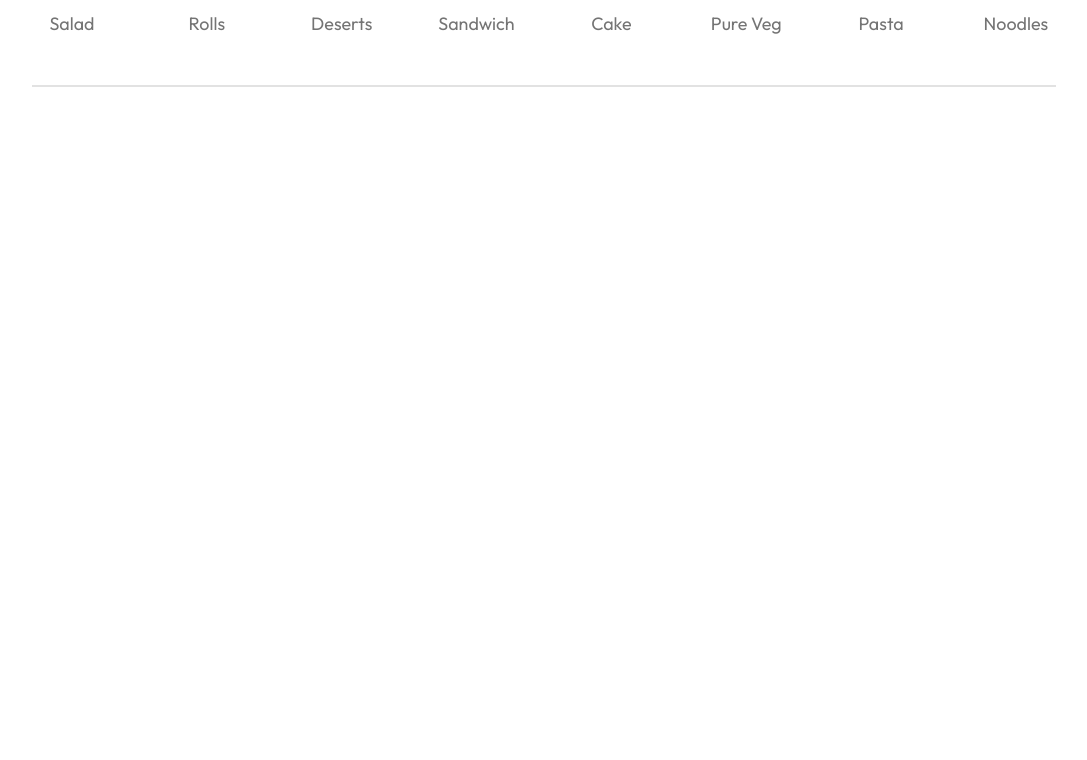
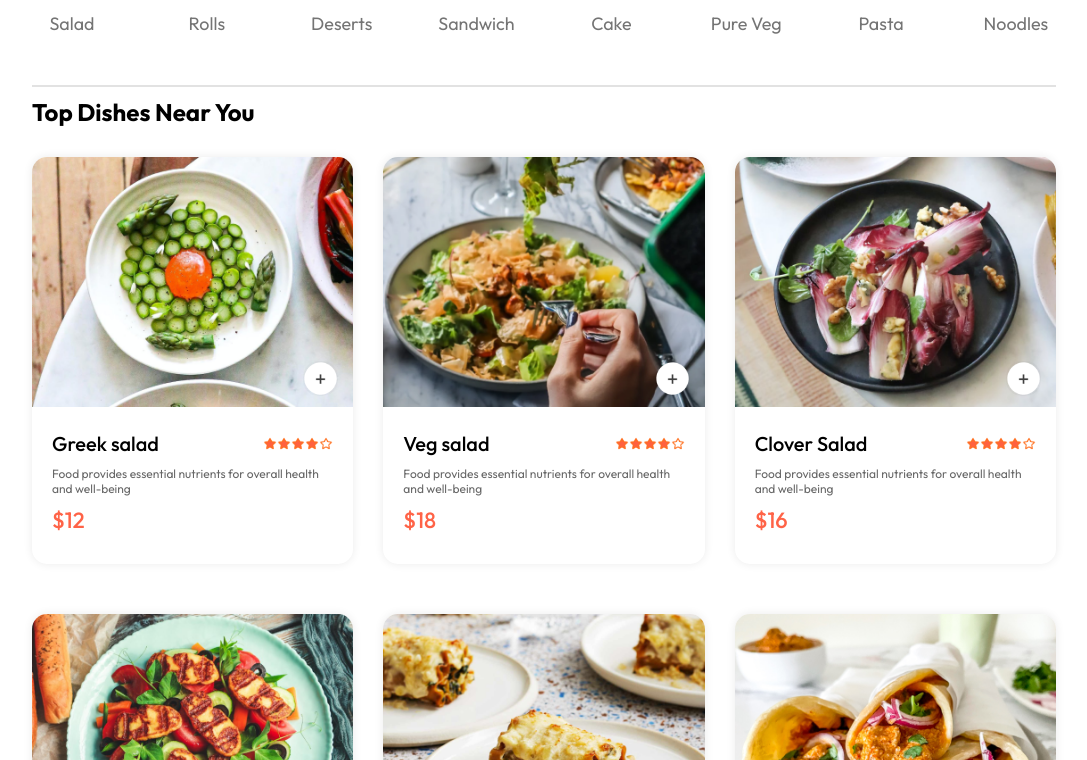
Before and after one commit to pandey06aashish/Food-Delivery-Website, a React (Vite) app in the folder frontend/: page / in a window 1280 px wide. Shown: the part 800-1560 px from the top of the page, without its empty margins (96-1183 px from the left). Before the commit the page ends 897 px from the top, so only its background shows below. Built offline with nearby package versions, Linux system fonts and the light colour scheme.

Commit message:
creating food cards and give functionality to add food and remove food

```diff
--- /dev/null
+++ b/frontend/src/components/FoodDisplay.jsx/FoodDisplay.css
@@ -0,0 +1,16 @@
+.food-display{
+    margin-top: 30px;
+
+}
+
+.food-display h2{
+    font-size: max(2vw,24px);
+}
+
+.food-display-list{
+    display: grid;
+    grid-template-columns:repeat(auto-fill,minmax(240px,1fr)) ;
+    margin-top: 30px;
+    gap: 30px;
+    row-gap: 50px;
+}
--- /dev/null
+++ b/frontend/src/components/FoodDisplay.jsx/FoodDisplay.jsx
@@ -0,0 +1,21 @@
+import React, { useContext } from 'react'
+import './FoodDisplay.css'
+import { StoreContext } from '../../context/StoreContext'
+import Fooditem from '../FoodItem/FoodItem';
+
+const FoodDisplay = ({category}) => {
+    const {food_list}=useContext(StoreContext);
+
+  return (
+    <div className=' ' id='food-display'>
+      <h2>Top Dishes Near You</h2>
+      <div className="food-display-list">
+        {food_list.map((item,index)=>{
+            return <Fooditem  key={index} id={item._id} name={item.name} decription={item.description} price={item.price} image={item.image}/>
+        })}
+      </div>
+    </div>
+  )
+}
+
+export default FoodDisplay
--- /dev/null
+++ b/frontend/src/components/FoodItem/Fooditem.css
@@ -0,0 +1,73 @@
+.food-item{
+    width: 100%;
+    margin: auto;
+    border-radius: 15px;
+    box-shadow:0px 0px 10px #00000015;
+    transition: 0.3s;
+    animation:fadeIn 1s ;
+}
+
+.food-item-image{
+    width: 100%;
+    border-radius: 15px 15px 0px 0px;
+}
+
+.food-item-info{
+    padding: 20px;
+}
+
+.food-item-name-rating{
+    display: flex;
+    justify-content: space-between;
+    align-items: center;
+    margin-bottom: 10px;
+}
+.food-item-name-rating p{
+    font-size: 20px;
+    font-weight: 500;
+}
+
+.food-item-name-rating img{
+    width: 70px;
+}
+
+.food-item-desc{
+    color: #676767;
+    font-size: 12px;
+}
+
+.food-item-price{
+    color: tomato;
+    font-size: 22px;
+    font-weight: 500;
+    margin: 10px 0px;
+}
+
+.food-item-img-container{
+    position: relative;
+}
+
+.food-item-img-container .add{
+    width: 35px;
+    position: absolute;
+    bottom: 15px;
+    right: 15px;
+    cursor: pointer;
+    border-radius: 15px;
+}
+
+.food-item-counter{
+    position: absolute;
+    bottom: 15px;
+    right: 15px;
+    display: flex;
+    align-items: center;
+    gap: 10px;
+    padding: 6px;
+    border-radius: 50px;
+   background-color: white;
+}
+
+.food-item-counter img{
+    width: 30px;
+}
--- /dev/null
+++ b/frontend/src/components/FoodItem/Fooditem.jsx
@@ -0,0 +1,36 @@
+import React, { useContext } from 'react'
+import './Fooditem.css'
+import { assets } from '../../assets/assets'
+import { StoreContext } from '../../context/StoreContext';
+const Fooditem = ({id,name,price,decription,image}) => {
+
+  const { cartItems, addToCart, removeFromCart } = useContext(StoreContext);
+
+  return (
+    <div className='food-item'>
+      <div className="food-item-img-container">
+        <img src={image} alt="" className="food-item-image" />
+        {!cartItems[id]
+        ? <img className='add' onClick={()=>addToCart(id)} src={assets.add_icon_white}alt=''/>
+        :
+        <div className='food-item-counter'>
+           <img onClick={()=>removeFromCart(id)} src={assets.remove_icon_red} alt=''/>
+           <p>{cartItems[id]}</p>
+           <img onClick={()=>addToCart(id)} src={assets.add_icon_green} alt=''/>
+        </div>
+
+        }
+      </div>
+       <div className="food-item-info">
+        <div className="food-item-name-rating">
+          <p>{name}</p>
+          <img src={assets.rating_starts} alt="" />
+        </div>
+        <p className='food-item-desc'>{decription}</p>
+        <p className='food-item-price'>${price}</p>
+       </div>
+    </div>
+  )
+}
+
+export default Fooditem
--- /dev/null
+++ b/frontend/src/context/StoreContext.jsx
@@ -0,0 +1,47 @@
+import { createContext, useState, useEffect } from "react";
+import { food_list } from "../assets/assets";
+
+export const StoreContext = createContext(null);
+
+const StoreContextProvider = (props) => {
+    const [cartItems, setCartItems] = useState({});
+
+    const addToCart = (itemId) => {
+        setCartItems((prev) => ({
+            ...prev,
+            [itemId]: (prev[itemId] || 0) + 1,
+        }));
+    };
+
+    const removeFromCart = (itemId) => {
+        setCartItems((prev) => {
+            const newItems = { ...prev };
+            if (newItems[itemId] > 1) {
+                newItems[itemId] -= 1;
+            } else {
+                delete newItems[itemId];
+            }
+            return newItems;
+        });
+    };
+
+    useEffect(() => {
+        console.log(cartItems);
+    }, [cartItems]);
+
+    const contextValue = {
+        food_list,
+        setCartItems,
+        cartItems,
+        addToCart,
+        removeFromCart,
+    };
+
+    return (
+        <StoreContext.Provider value={contextValue}>
+            {props.children}
+        </StoreContext.Provider>
+    );
+};
+
+export default StoreContextProvider;
--- a/frontend/src/main.jsx
+++ b/frontend/src/main.jsx
@@ -3,10 +3,13 @@
 import App from './App.jsx'
 import './index.css'
 import {BrowserRouter} from 'react-router-dom'
+import StoreContextProvider from './context/StoreContext.jsx'
 
 createRoot(document.getElementById('root')).render(
    <BrowserRouter>
+   <StoreContextProvider>
       <App />
+   </StoreContextProvider>
    </BrowserRouter>
 
 )
--- a/frontend/src/pages/Home/Home.jsx
+++ b/frontend/src/pages/Home/Home.jsx
@@ -2,6 +2,7 @@
 import './Home.css'
 import Header from '../../components/Header/Header'
 import ExploreMenu from '../../components/ExploreMenu/ExploreMenu'
+import FoodDisplay from '../../components/FoodDisplay.jsx/FoodDisplay'
 
 const Home = () => {
   const [category,setCategory]=useState("All")
@@ -10,6 +11,7 @@
     <div>
         <Header/>
         <ExploreMenu category={category} setCategory={setCategory} />
+        <FoodDisplay category={category}/>
     </div>
   )
 }
```
